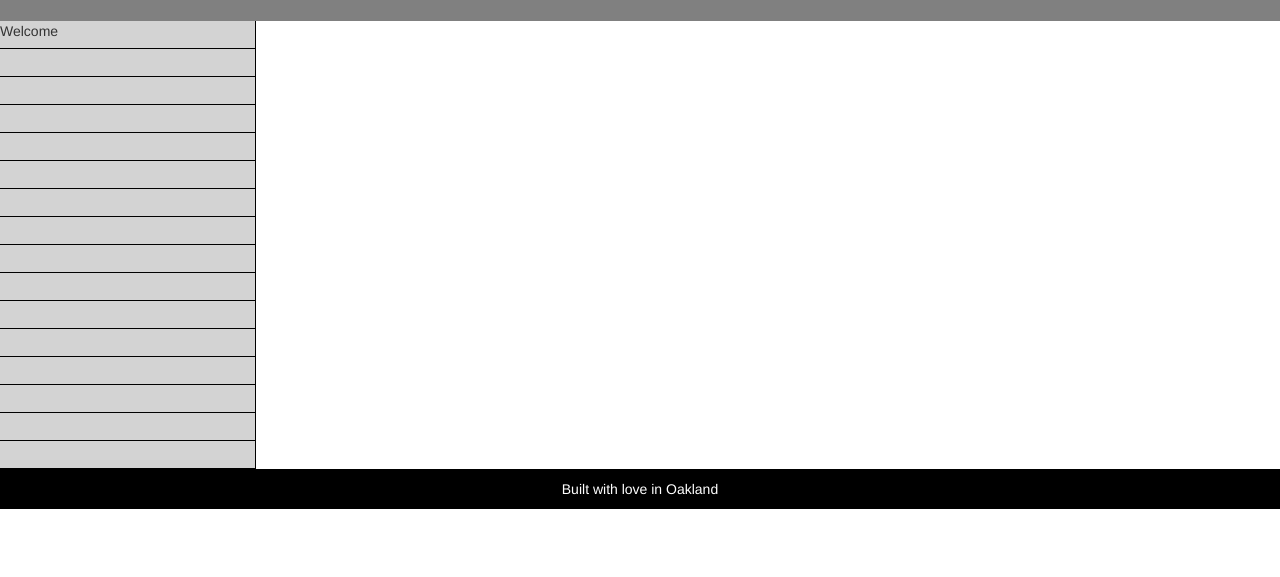
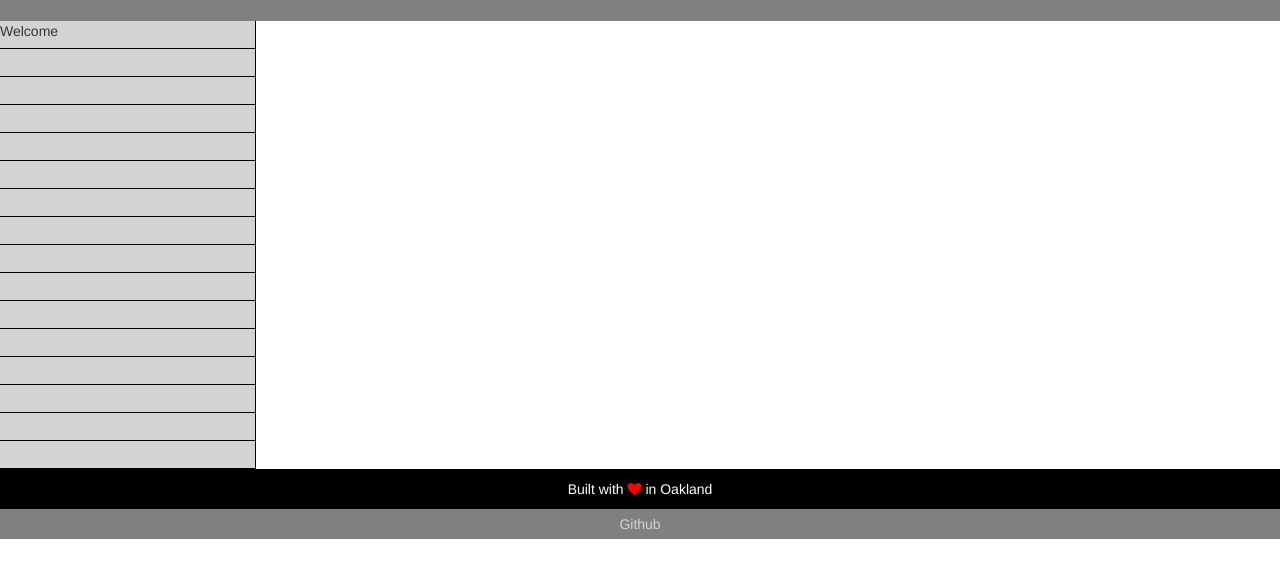
Before and after one commit to TheYesUniverse/three-fowl-core-algorithms, a website: page index.html in a window 1280 px wide. Shown: the part 111-688 px from the top of the page. Drawn offline with nearby package versions, Linux system fonts and the light colour scheme.

Commit message:
add font-awesome and style footer

```diff
--- a/index.html
+++ b/index.html
@@ -6,6 +6,7 @@
     <title>Core Algorithms</title>
     <link rel="stylesheet" href="styles/normalize.css"/>
     <link rel="stylesheet" href="https://maxcdn.bootstrapcdn.com/bootstrap/3.3.7/css/bootstrap.min.css"/>
+    <link rel="stylesheet" href="https://maxcdn.bootstrapcdn.com/font-awesome/4.7.0/css/font-awesome.min.css">
     <link rel="stylesheet" href="styles/main.css"/>
 
   </head>
@@ -32,6 +33,7 @@
       <div class="option"></div>
       <div class="option"></div>
     </div>
-    <footer>Built with love in Oakland</footer>
+    <div id="subfooter">Built with <i class="fa fa-heart" aria-hidden="true"></i> in Oakland</div>
+    <div id="footer"><a id="githubLink" href="https://github.com/mikeadossi/three-fowl-core-algorithms">Github</a></div>
   </body>
 </html>
--- a/styles/main.css
+++ b/styles/main.css
@@ -25,9 +25,25 @@ body{
   background-color:gainsboro;
   cursor:pointer;
 }
-footer{
+.fa-heart{
+  color:red;
+}
+#subfooter{
   background-color:black;
   color:white;
   padding:10px;
   text-align:center;
 }
+#footer{
+  background-color:grey;
+  text-align:center;
+  padding:5px;
+}
+#githubLink{
+  color:lightgrey;
+  cursor:pointer;
+  text-decoration: none;
+}
+#githubLink:hover{
+  color:white;
+}
```
